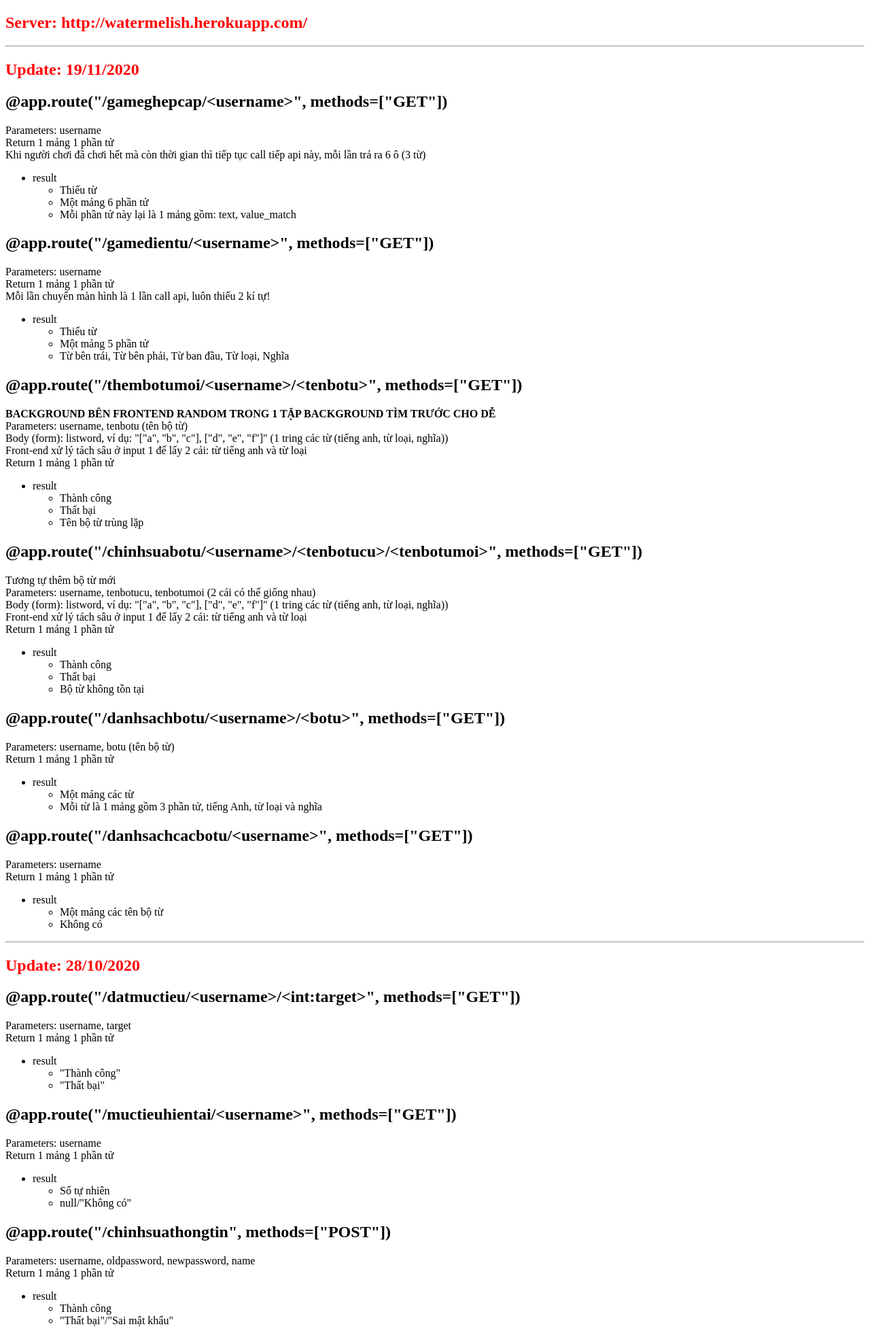
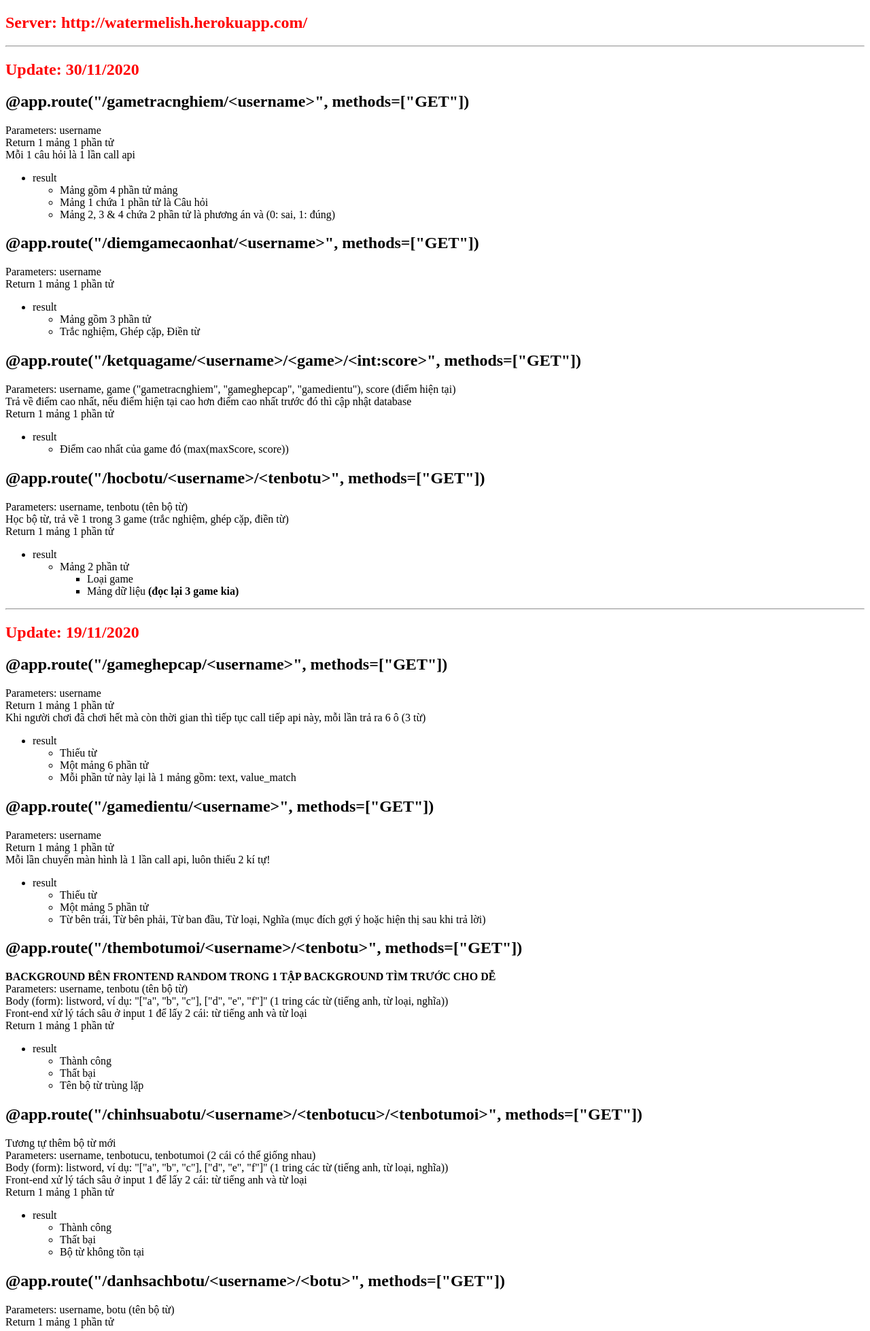
Before and after one commit to ductoinguyen/WatermelishBE, a Flask app: page / in a window 1280 px wide. Shown: the top 1958 px of the page at 68% size. Run offline with Flask 2, Linux system fonts and the light colour scheme.

Commit message:
add game, thống kê, học từ

```diff
--- a/app.py
+++ b/app.py
@@ -17,8 +17,8 @@ def checkLogin():
         username = request.form['username']
         password = request.form['password']
     except:
-        username = request.args.get('username')
-        password = request.args.get('password')
+        username = request.get_json()['username']
+        password = request.get_json()['password']
     global db
     result = connection_db.checkLogin(db, username, password)
     data = [{"_id": result}]
@@ -32,10 +32,10 @@ def editAccount():
         new_password = request.form['newpassword']
         name = request.form['name']
     except:
-        username = request.args.get('username')
-        old_password = request.args.get('oldpassword')
-        new_password = request.args.get('newpassword')
-        name = request.args.get('name')
+        username = request.get_json()['username']
+        old_password = request.get_json()['oldpassword']
+        new_password = request.get_json()['newpassword']
+        name = request.get_json()['name']
     global db
     result = connection_db.editAccount(db, username, old_password, new_password, name)
     data = [{"result": result}]
@@ -56,9 +56,9 @@ def signup():
         password = request.form['password']
         name = request.form['name']
     except:
-        username = request.args.get('username')
-        password = request.args.get('password')
-        name = request.args.get('name')
+        username = request.get_json()['username']
+        password = request.get_json()['password']
+        name = request.get_json()['name']
     global db
     result = connection_db.signup(db, username, password, name)
     data = [{"result": result}]
@@ -109,7 +109,7 @@ def createListCard(username, tenbotu):
     try:
         listWord = request.form['listword']
     except:
-        listWord = request.args.get('listword')
+        listWord = request.get_json()['listword']
     result = connection_db.createListCard(db, username, tenbotu, listWord)
     data = [{"result": result}]
     return app.response_class(json.dumps(data),mimetype='application/json')
@@ -120,8 +120,15 @@ def updateListCard(username, tenbotucu, tenbotumoi):
     try:
         listWord = request.form['listword']
     except:
-        listWord = request.args.get('listword')
+        listWord = request.get_json()['listword']
     result = connection_db.updateListCard(db, username, tenbotucu, tenbotumoi, listWord)
+    data = [{"result": result}]
+    return app.response_class(json.dumps(data),mimetype='application/json')
+
+@app.route("/gametracnghiem/<username>", methods=["GET"])
+def randomGame1(username):
+    global db
+    result = connection_db.randomGame1(db, username)
     data = [{"result": result}]
     return app.response_class(json.dumps(data),mimetype='application/json')
 
@@ -139,6 +146,40 @@ def randomGame3(username):
     data = [{"result": result}]
     return app.response_class(json.dumps(data),mimetype='application/json')
 
+@app.route("/diemcacgamecaonhat/<username>", methods=["GET"])
+def maxScoreGame(username):
+    global db
+    result = connection_db.maxScoreGame(db, username)
+    data = [{"result": result}]
+    return app.response_class(json.dumps(data),mimetype='application/json')
+
+@app.route("/ketquagame/<username>/<game>/<int:score>", methods=["GET"])
+def resultGame(username, game, score):
+    global db
+    result = connection_db.resultGame(db, username, game, score)
+    data = [{"result": result}]
+    return app.response_class(json.dumps(data),mimetype='application/json')
+
+@app.route("/hocbotu/<username>/<tenbotu>", methods=["GET"])
+def learnWordSet(username, tenbotu):
+    global db
+    result = connection_db.learnWordSet(db, username, tenbotu)
+    data = [{"result": result}]
+    return app.response_class(json.dumps(data),mimetype='application/json')
+
+@app.route("/xacnhanhocmottu/<username>", methods=["GET"])
+def verifyLearnWord(username):
+    global db
+    connection_db.verifyLearnWord(db, username)
+    return app.response_class(json.dumps([{"result": "ok"}]),mimetype='application/json')
+
+@app.route("/thongke/<username>", methods=["GET"])
+def statistical(username):
+    global db
+    result = connection_db.statistical(db, username)
+    data = [{"result": result}]
+    return app.response_class(json.dumps(data),mimetype='application/json')
+
 @app.route("/test", methods=["GET"])
 def test():
     return app.response_class(json.dumps([{"ok": 1}]),mimetype='application/json')
--- a/templates/home.html
+++ b/templates/home.html
@@ -13,7 +13,61 @@
 </head>
 <body>
     <h2 class='do'>Server: http://watermelish.herokuapp.com/</h2><hr>
-
+    <h2 class='do'>Update: 30/11/2020</h2>
+    <div class = 'element'>
+        <h2>@app.route("/gametracnghiem/&lt;username>", methods=["GET"])</h2>
+        <div>Parameters: username</div>
+        <div>Return 1 mảng 1 phần tử</div>
+        <div>Mỗi 1 câu hỏi là 1 lần call api</div>
+        <ul>
+            <li>result</li>
+            <ul>
+                <li>Mảng gồm 4 phần tử mảng</li>
+                <li>Mảng 1 chứa 1 phần tử là Câu hỏi</li>
+                <li>Mảng 2, 3 & 4 chứa 2 phần tử là phương án và (0: sai, 1: đúng) </li>
+            </ul>
+        </ul>
+    </div>
+    <div class = 'element'>
+        <h2>@app.route("/diemgamecaonhat/&lt;username>", methods=["GET"])</h2>
+        <div>Parameters: username</div>
+        <div>Return 1 mảng 1 phần tử</div>
+        <ul>
+            <li>result</li>
+            <ul>
+                <li>Mảng gồm 3 phần tử</li>
+                <li>Trắc nghiệm, Ghép cặp, Điền từ </li>
+            </ul>
+        </ul>
+    </div>
+    <div class = 'element'>
+        <h2>@app.route("/ketquagame/&lt;username>/&lt;game>/&lt;int:score>", methods=["GET"])</h2>
+        <div>Parameters: username, game ("gametracnghiem", "gameghepcap", "gamedientu"), score (điểm hiện tại)</div>
+        <div>Trả về điểm cao nhất, nếu điểm hiện tại cao hơn điểm cao nhất trước đó thì cập nhật database</div>
+        <div>Return 1 mảng 1 phần tử</div>
+        <ul>
+            <li>result</li>
+            <ul>
+                <li>Điểm cao nhất của game đó (max(maxScore, score)) </li>
+            </ul>
+        </ul>
+    </div>
+    <div class = 'element'>
+        <h2>@app.route("/hocbotu/&lt;username>/&lt;tenbotu>", methods=["GET"])</h2>
+        <div>Parameters: username, tenbotu (tên bộ từ)</div>
+        <div>Học bộ từ, trả về 1 trong 3 game (trắc nghiệm, ghép cặp, điền từ)</div>
+        <div>Return 1 mảng 1 phần tử</div>
+        <ul>
+            <li>result</li>
+            <ul>
+                <li>Mảng 2 phần tử</li>
+                <ul>
+                    <li>Loại game </li>
+                    <li>Mảng dữ liệu <b>(đọc lại 3 game kia)</b> </li>
+                </ul>
+            </ul>
+        </ul>
+    </div> <hr>
     <h2 class='do'>Update: 19/11/2020</h2>
     <div class = 'element'>
         <h2>@app.route("/gameghepcap/&lt;username>", methods=["GET"])</h2>
@@ -39,7 +93,7 @@
             <ul>
                 <li>Thiếu từ</li>
                 <li>Một mảng 5 phần tử</li>
-                <li>Từ bên trái, Từ bên phải, Từ ban đầu, Từ loại, Nghĩa</li>
+                <li>Từ bên trái, Từ bên phải, Từ ban đầu, Từ loại, Nghĩa (mục đích gợi ý hoặc hiện thị sau khi trả lời)</li>
             </ul>
         </ul>
     </div>
```
Also changed, not shown: connection_db.py (+96 -1 lines).
